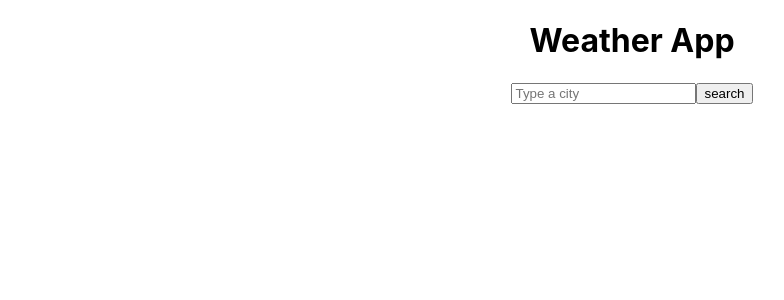
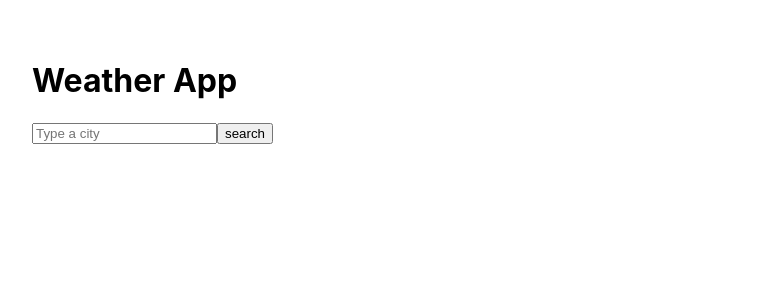
Before and after one commit to acuraintegurl/weather-react, a React (Create React App) app: page / in a window 1280 px wide. Shown: the top 300 px of the page, without its empty margins (8-792 px from the left). Built offline with nearby package versions, Linux system fonts and the light colour scheme.

Commit message:
slight updates to styling, added location name

```diff
--- a/src/App.css
+++ b/src/App.css
@@ -1,5 +1,6 @@
 .App {
-  text-align: center;
+  text-align: left;
+  padding: 40px;
 }
 
 .App-logo {
--- a/src/SearchEngine.js
+++ b/src/SearchEngine.js
@@ -12,6 +12,7 @@ export default function SearchEngine() {
     function showWeather(response) {
       setLoaded(true);
       setWeather({
+        city: response.data.name,
         temperature: Math.round(response.data.main.temp),
         description: response.data.weather[0].description,
         humidity: response.data.main.humidity,
@@ -40,6 +41,7 @@ export default function SearchEngine() {
       <div className="City">
         {form}
         <ul>
+          <li>Location: {weather.city}</li>
           <li>Temperature: {weather.temperature}°C</li>
           <li>Description: {weather.description}</li>
           <li>Humidity: {weather.humidity}%</li>
```
